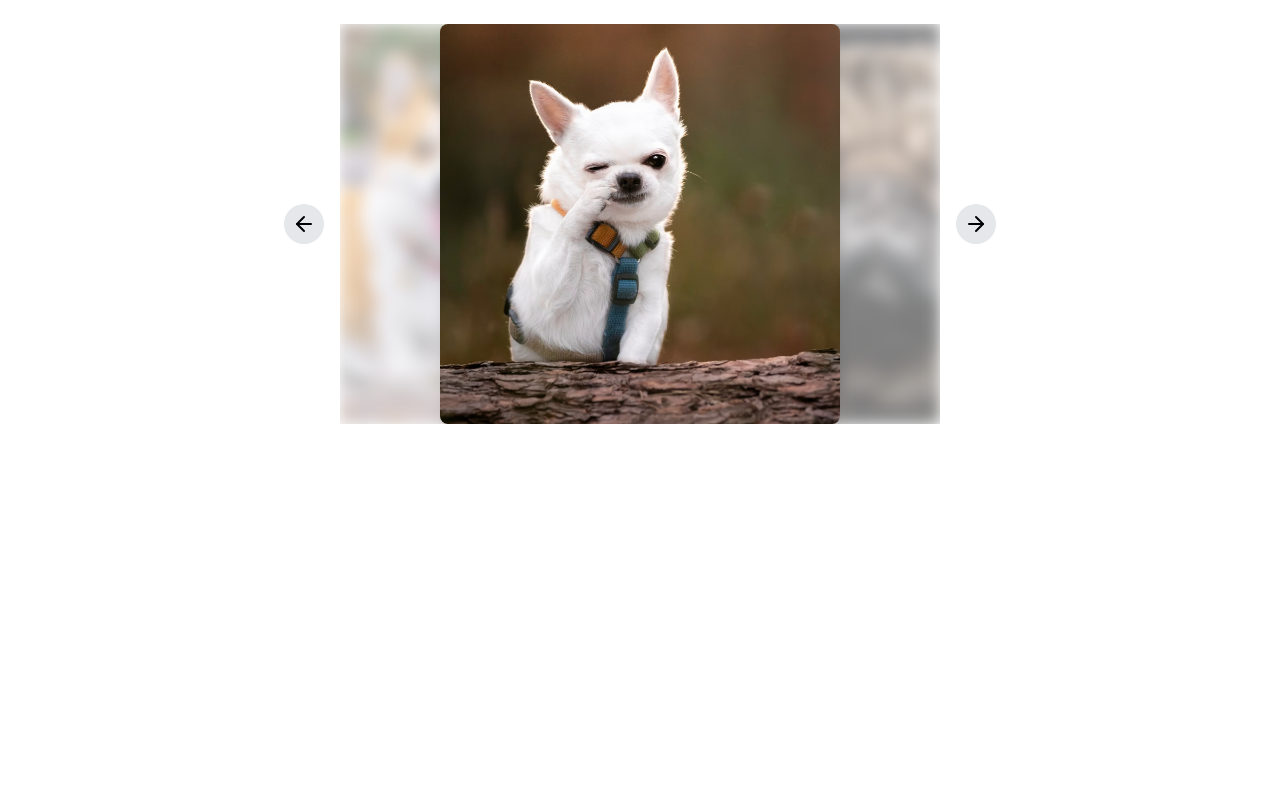
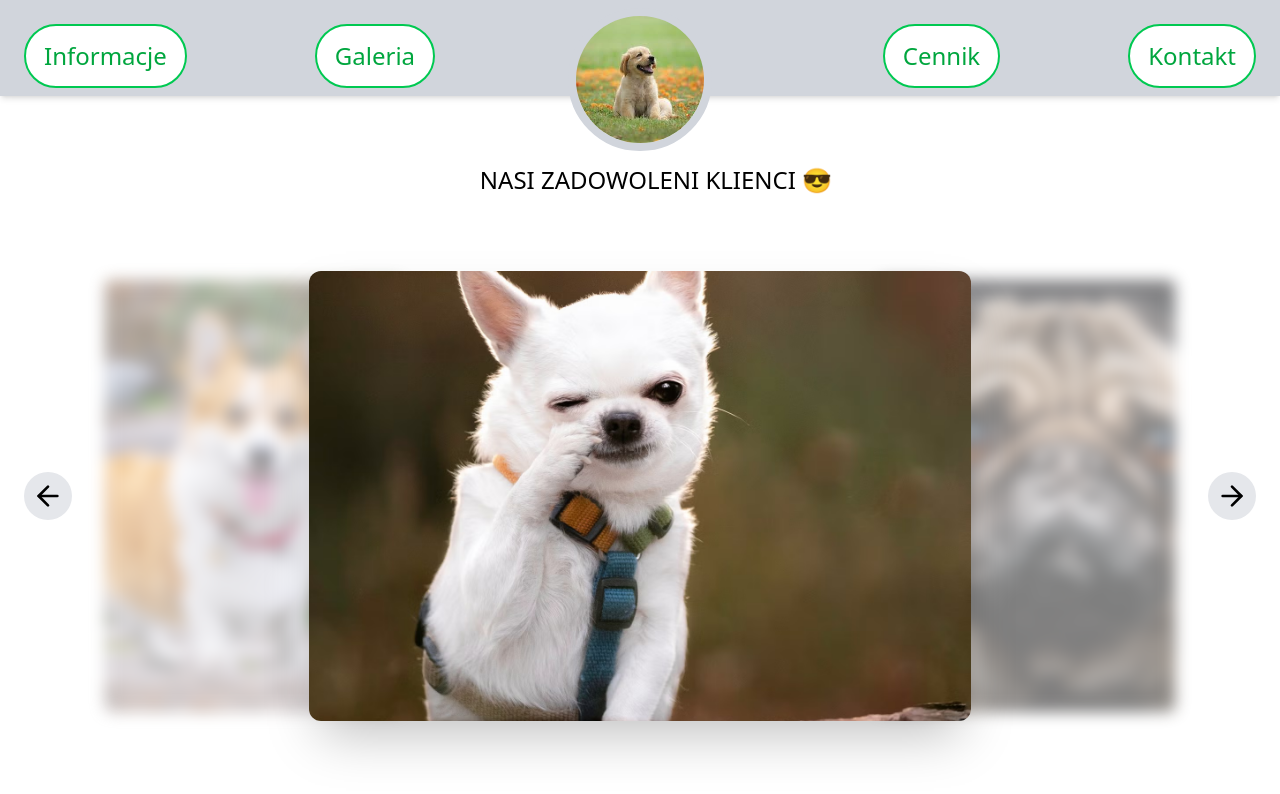
Before and after one commit to albertrzad18/lala-dog, a React (Vite) app: page /gallery in a window 1280 px wide. Shown: the top 794 px of the page. Built offline with nearby package versions, Linux system fonts and the light colour scheme.

Commit message:
ImageCarousel + FadeInOut + Gallery

```diff
--- a/package.json
+++ b/package.json
@@ -12,6 +12,7 @@
   "dependencies": {
     "@tailwindcss/vite": "^4.1.4",
     "lucide-react": "^0.503.0",
+    "motion": "^12.9.2",
     "react": "^19.0.0",
     "react-dom": "^19.0.0",
     "tailwindcss": "^4.1.4"
--- /dev/null
+++ b/src/components/FadeInOut.jsx
@@ -0,0 +1,16 @@
+import { motion } from "framer-motion";
+
+const FadeInOut = ({ children }) => {
+  return (
+    <motion.div
+      initial={{ opacity: 0 }}
+      animate={{ opacity: 1 }}
+      exit={{ opacity: 0 }}
+      transition={{ duration: 1.2 }}
+    >
+      {children}
+    </motion.div>
+  );
+};
+
+export default FadeInOut;
--- a/src/components/ImageCarousel.jsx
+++ b/src/components/ImageCarousel.jsx
@@ -1,16 +1,20 @@
 import { useState } from "react";
+import { motion, AnimatePresence } from "framer-motion";
 import { ArrowLeft, ArrowRight } from "lucide-react";
 
 const images = ["dog1.avif", "dog2.webp", "dog3.jpg", "dog4.jpg", "dog5.jpg"];
 
 export default function ImageCarousel() {
   const [currentIndex, setCurrentIndex] = useState(0);
+  const [direction, setDirection] = useState(0);
 
   const prevImage = () => {
+    setDirection(-1);
     setCurrentIndex((prev) => (prev === 0 ? images.length - 1 : prev - 1));
   };
 
   const nextImage = () => {
+    setDirection(1);
     setCurrentIndex((prev) => (prev === images.length - 1 ? 0 : prev + 1));
   };
 
@@ -20,38 +24,56 @@ export default function ImageCarousel() {
     currentIndex === images.length - 1 ? 0 : currentIndex + 1;
 
   return (
-    <div className="flex items-center justify-center gap-4 p-6">
+    <>
+      <div className="text-2xl pt-8 pl-8 ">NASI ZADOWOLENI KLIENCI 😎</div>
+      <div className="w-full flex items-center justify-center gap-4 px-6">
         <button
           onClick={prevImage}
-        className="p-2 rounded-full bg-gray-200 hover:bg-gray-300"
+          className="p-2 rounded-full bg-gray-200 hover:bg-gray-300 z-20"
         >
-        <ArrowLeft size={24} />
+          <ArrowLeft size={32} />
         </button>
 
-      <div className="flex items-center justify-center relative w-[600px] h-[400px] overflow-hidden">
+        <div className="relative flex items-center justify-center w-full max-w-[1400px] h-[600px] overflow-hidden">
           <img
             src={images[getPrevIndex()]}
             alt="Previous"
-          className="absolute left-0 w-1/3 h-full object-cover filter blur-sm opacity-50"
+            className="absolute left-0 w-[30%] h-[80%] object-cover filter blur-sm opacity-50 rounded-lg transform scale-90"
           />
-        <img
+
+          <div className="relative z-10 w-[60%] h-[75%] rounded-xl overflow-hidden shadow-2xl flex items-center justify-center">
+            <AnimatePresence initial={false} custom={direction}>
+              <motion.img
+                key={currentIndex}
                 src={images[currentIndex]}
                 alt="Current"
-          className="w-2/3 h-full object-cover z-10 mx-auto rounded-lg shadow-lg"
+                custom={direction}
+                initial={{ opacity: 0, x: direction > 0 ? 150 : -150 }}
+                animate={{ opacity: 1, x: 0 }}
+                exit={{ opacity: 0, x: direction > 0 ? -150 : 150 }}
+                transition={{
+                  x: { type: "spring", stiffness: 80, damping: 20 },
+                  opacity: { duration: 0.4 },
+                }}
+                className="absolute w-full h-full object-cover"
               />
+            </AnimatePresence>
+          </div>
+
           <img
             src={images[getNextIndex()]}
             alt="Next"
-          className="absolute right-0 w-1/3 h-full object-cover filter blur-sm opacity-50"
+            className="absolute right-0 w-[30%] h-[80%] object-cover filter blur-sm opacity-50 rounded-lg transform scale-90"
           />
         </div>
 
         <button
           onClick={nextImage}
-        className="p-2 rounded-full bg-gray-200 hover:bg-gray-300"
+          className="p-2 rounded-full bg-gray-200 hover:bg-gray-300 z-20"
         >
-        <ArrowRight size={24} />
+          <ArrowRight size={32} />
         </button>
       </div>
+    </>
   );
 }
--- a/src/components/Navbar.jsx
+++ b/src/components/Navbar.jsx
@@ -2,9 +2,10 @@ import HoverLink from "./HoverLink";
 
 const Navbar = () => {
   return (
-    <nav className="fixed top-0 w-full h-72 md:h-36 bg-gray-300 z-50 shadow-md">
+    <>
+      <nav className="fixed top-0 w-full h-72 md:h-24 bg-gray-300 z-50 shadow-md">
         <div className="max-w-screen-xl mx-auto flex flex-col md:flex-row items-center justify-between p-4 md:p-6">
-        <ul className="flex flex-row gap-6 md:gap-32 text-2xl">
+          <ul className="flex flex-row gap-6 md:gap-32 text-xl md:text-2xl mb-32">
             <li>
               <HoverLink text="Informacje" link="/informations" />
             </li>
@@ -12,16 +13,14 @@ const Navbar = () => {
               <HoverLink text="Galeria" link="/gallery" />
             </li>
           </ul>
-
-        <div className="my-4 md:my-0">
+          <div className="my-4 md:my-0 absolute top-2 left-1/2 transform -translate-x-1/2">
             <img
               src="dog.jpg"
-            className="w-24 md:w-48 rounded-full border-4 border-green-600"
+              className="w-24 md:w-36 rounded-full border-8 border-gray-300 hidden md:block"
               alt="Logo"
             />
           </div>
-
-        <ul className="flex flex-row gap-6 md:gap-32 text-2xl">
+          <ul className="flex flex-row gap-6 md:gap-32 text-xl md:text-2xl mb-32">
             <li>
               <HoverLink text="Cennik" link="/pricing" />
             </li>
@@ -31,6 +30,7 @@ const Navbar = () => {
           </ul>
         </div>
       </nav>
+    </>
   );
 };
 
--- a/src/pages/About.jsx
+++ b/src/pages/About.jsx
@@ -1,12 +1,15 @@
+import FadeInOut from "../components/FadeInOut";
 import Navbar from "../components/Navbar";
 
 const AboutPage = () => {
   return (
     <>
       <Navbar />
-      <div className="min-h-screen pt-32 bg-gradient-to-r from-[#bdc3c7] to-[#2c3e50] text-black text-8xl flex items-center justify-center">
-        O MNIE //TODO
-      </div>
+      <FadeInOut>
+        <div className="min-h-screen pt-32 bg-gradient-to-r from-[#bdc3c7] to-[#2c3e50] text-black text-8xl flex items-center justify-center">
+          O MNIE //TODO
+        </div>
+      </FadeInOut>
     </>
   );
 };
--- a/src/pages/Gallery.jsx
+++ b/src/pages/Gallery.jsx
@@ -1,10 +1,16 @@
 import ImageCarousel from "../components/ImageCarousel";
 import Navbar from "../components/Navbar";
+import FadeInOut from "../components/FadeInOut";
 
 const GalleryPage = () => {
   return (
     <>
-      <ImageCarousel />
+      <Navbar />
+      <FadeInOut>
+        <div className="flex justify-center items-center flex-col min-h-screen pt-32">
+          <ImageCarousel />
+        </div>
+      </FadeInOut>
     </>
   );
 };
```
Also changed, not shown: 1 other file (tests, documents, lock files or other folders). Lines whose indentation alone changed are shown as unchanged.
